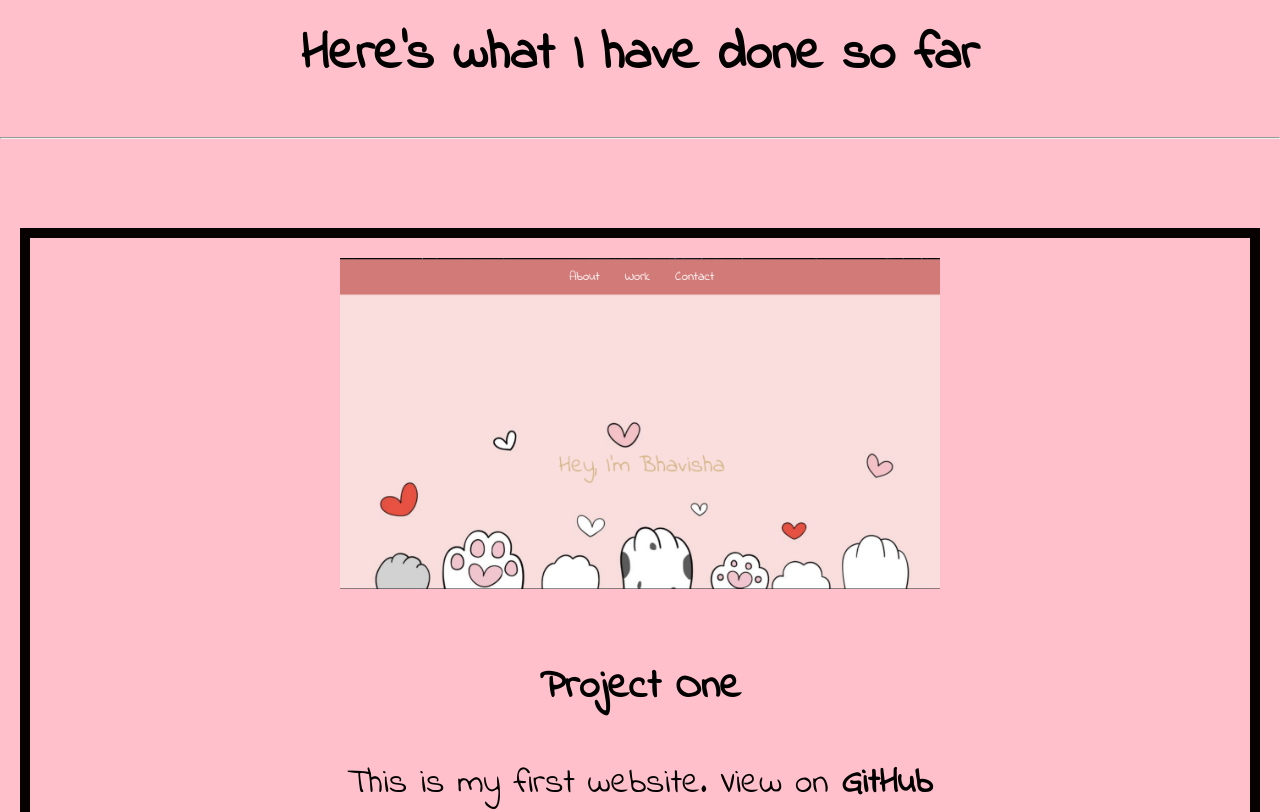
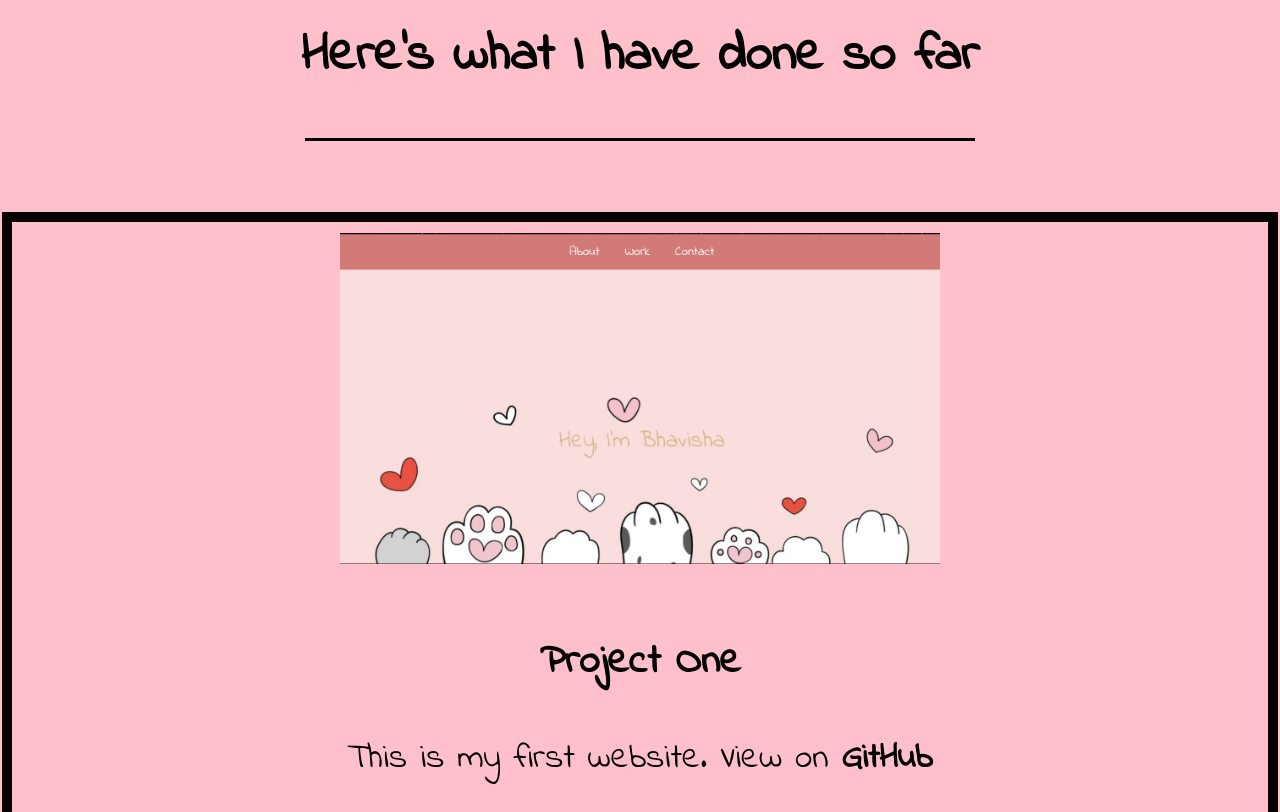
Before and after one commit to bhavisha4779/SIT313-Full-Stack-Development, a plain HTML site: page Task_1.1P/index.html in a window 1280 px wide. Shown: the part 1540-2352 px from the top of the page. Drawn offline with Linux system fonts and the light colour scheme.

Commit message:
Update style.css

```diff
--- a/Task_1.1P/style.css
+++ b/Task_1.1P/style.css
@@ -86,8 +86,8 @@ a {
 }
 
 .project {
-  margin: 20px;
-  padding: 10px;
+  margin: 2px;
+  padding: 1px;
   border: 10px solid #080101;
 }
 
@@ -124,8 +124,14 @@ a {
   border-radius: 10%;
 }
 
-@media (max-width: 600px) {
-  .gallery img {
+.divider{
+  background-color: black;
+  width: 670px;
+  height: 3px;
+  border: none;
+}
+@media (max-width: 600px){
+  .gallery img, .project img, .profile-photo, .header-img{
     width: 100%;
   }
 }
```
